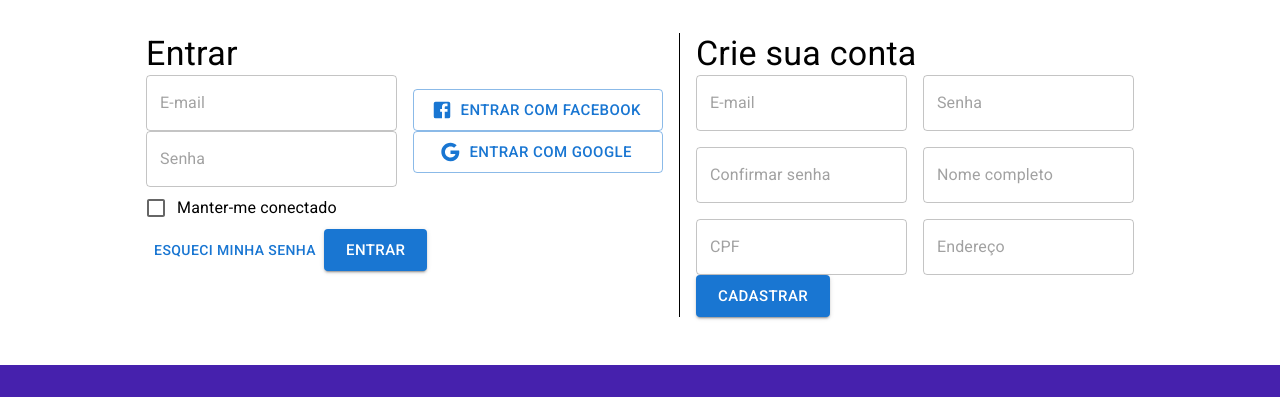
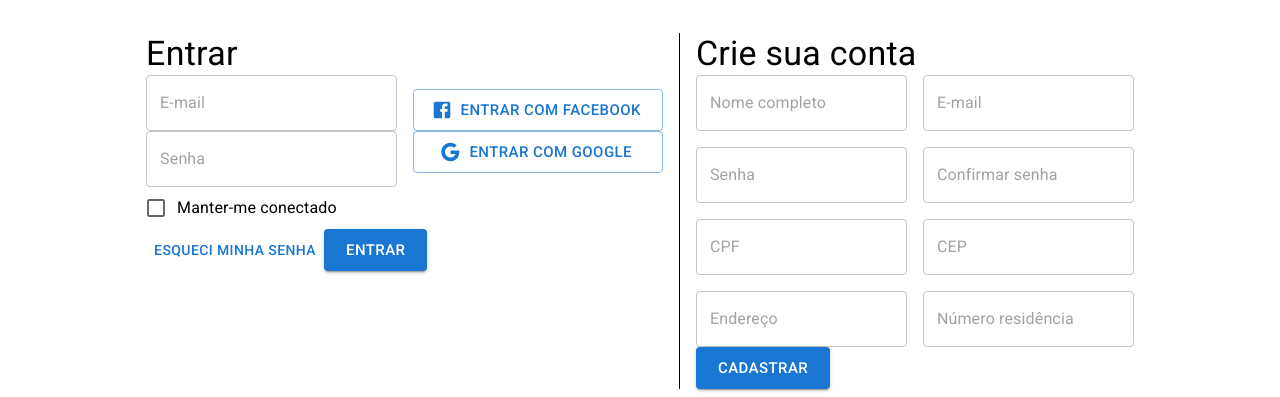
Before and after one commit to guijun13/ihc-voe, a Next.js app: page /login in a window 1280 px wide. Shown: the part 150-547 px from the top of the page. Built offline with nearby package versions, Linux system fonts and the light colour scheme.

Commit message:
update login page

```diff
--- a/pages/login.tsx
+++ b/pages/login.tsx
@@ -26,6 +26,7 @@ const Login: NextPage = () => {
                 placeholder="E-mail"
                 variant="outlined"
                 required
+                type="email"
               />
               <TextField
                 className="bg-white rounded-xl mt-4"
@@ -66,9 +67,17 @@ const Login: NextPage = () => {
             <TextField
               className="bg-white rounded-xl pt-4"
               id="outlined-basic"
+              placeholder="Nome completo"
+              variant="outlined"
+              required
+            />
+            <TextField
+              className="bg-white rounded-xl pt-4"
+              id="outlined-basic"
               placeholder="E-mail"
               variant="outlined"
               required
+              type="email"
             />
             <TextField
               className="bg-white rounded-xl pt-4"
@@ -89,16 +98,18 @@ const Login: NextPage = () => {
             <TextField
               className="bg-white rounded-xl pt-4"
               id="outlined-basic"
-              placeholder="Nome completo"
+              placeholder="CPF"
               variant="outlined"
               required
+              type="number"
             />
             <TextField
               className="bg-white rounded-xl pt-4"
               id="outlined-basic"
-              placeholder="CPF"
+              placeholder="CEP"
               variant="outlined"
               required
+              type="number"
             />
             <TextField
               className="bg-white rounded-xl pt-4"
@@ -106,6 +117,14 @@ const Login: NextPage = () => {
               placeholder="Endereço"
               variant="outlined"
               required
+            />
+            <TextField
+              className="bg-white rounded-xl pt-4"
+              id="outlined-basic"
+              placeholder="Número residência"
+              variant="outlined"
+              required
+              type="number"
             />
           </div>
           <Button
```
